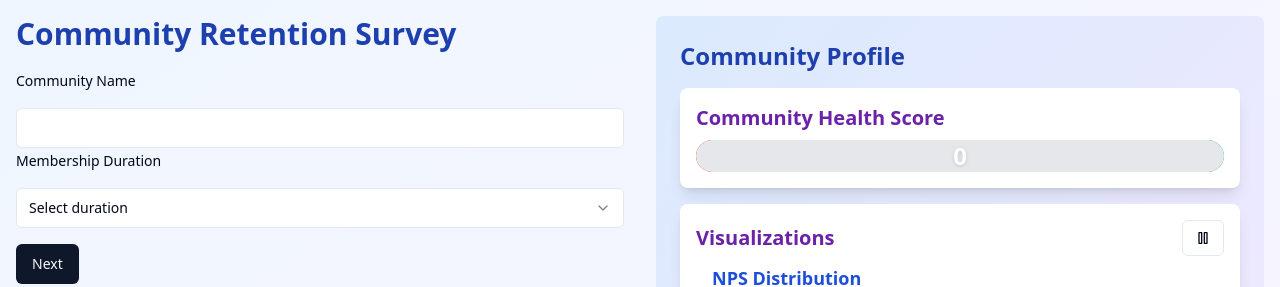
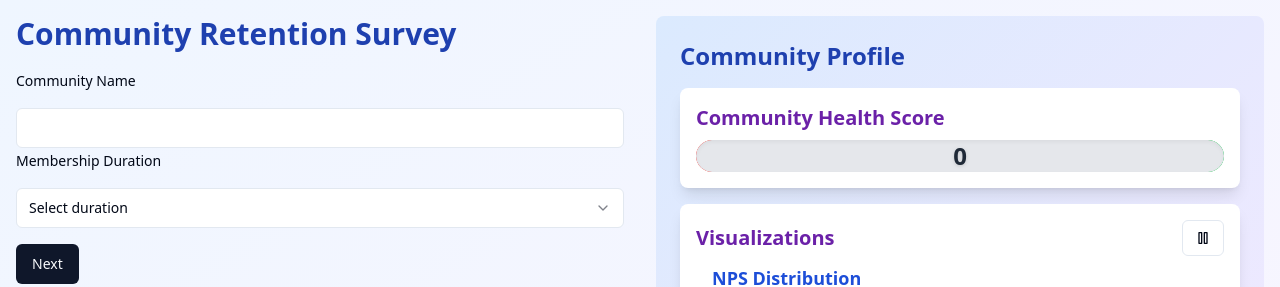
Before and after one commit to GPT-Engineer-App/community-journey-map, a React (Vite) app: page / in a window 1280 px wide. Shown: the top 287 px of the page. Built offline with nearby package versions, Linux system fonts and the light colour scheme.

Commit message:
GPT Engineer Update [skip gpt_engineer]

```diff
--- a/src/components/CommunityProfile.jsx
+++ b/src/components/CommunityProfile.jsx
@@ -182,15 +182,15 @@ const CommunityProfile = ({ data }) => {
       >
         <h3 className="text-xl font-semibold mb-2 text-purple-800">Community Health Score</h3>
         <div className="relative w-full h-8 bg-gradient-to-r from-red-500 via-yellow-500 to-green-500 rounded-full overflow-hidden">
-          <div className="absolute inset-0 bg-gray-200 rounded-full"></div>
+          <div className="absolute inset-0 bg-gray-200 rounded-full shadow-inner"></div>
           <motion.div
-            className="absolute top-0 left-0 bottom-0 bg-gradient-to-r from-red-500 via-yellow-500 to-green-500 rounded-full"
+            className="absolute top-0 left-0 bottom-0 bg-gray-100 rounded-full shadow-[inset_0_2px_4px_rgba(0,0,0,0.1)]"
             initial={{ width: "0%" }}
             animate={{ width: `${healthScore * 10}%` }}
             transition={{ duration: 1, ease: "easeInOut" }}
           />
           <div className="absolute inset-0 flex items-center justify-center">
-            <span className="text-2xl font-bold text-white drop-shadow">{healthScore}</span>
+            <span className="text-2xl font-bold text-gray-800 drop-shadow">{healthScore}</span>
           </div>
         </div>
       </motion.div>
```
